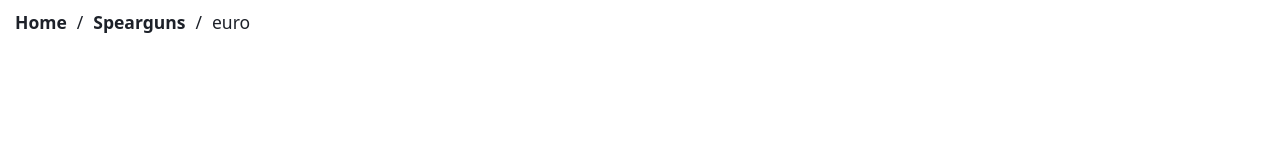
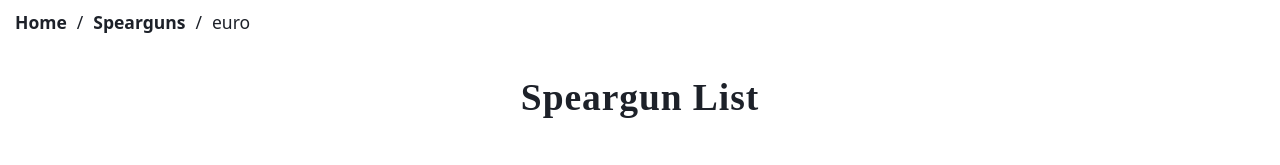
Before and after one commit to matthaeustjia/speargun, a Nuxt app: page /spearguns/1 in a window 1280 px wide. Shown: the part 219-384 px from the top of the page. Built offline with nearby package versions, Linux system fonts and the light colour scheme; what vue-light-gallery, vue-notification would draw is missing.

Commit message:
speargun list seo optimized

```diff
--- a/pages/spearguns/_type.vue
+++ b/pages/spearguns/_type.vue
@@ -17,6 +17,9 @@
         <li v-if="type">{{spearGuns[0].type}}</li>
       </ol>
     </nav>
+    <div>
+      <h1 class="font-semibold tracking-wide text-3xl">Speargun List</h1>
+    </div>
     <div class="container flex flex-row flex-wrap">
       <SpeargunType
         :speargunType="speargunType"
@@ -46,7 +49,7 @@ export default {
           hid: "description",
           name: "description",
           content:
-            "Bajoo euro speargun combies the great features and advantages of wooden speargun without breaking the bank. It designed to take down anything in its reach. Our spearguns are made with 7 vertically laminated ironwood, teak and rosewood"
+            "Manufacturer of handmade high quality wooden spearguns.Heavy duty, powerful and built to last speargun."
         }
       ]
     };
```
